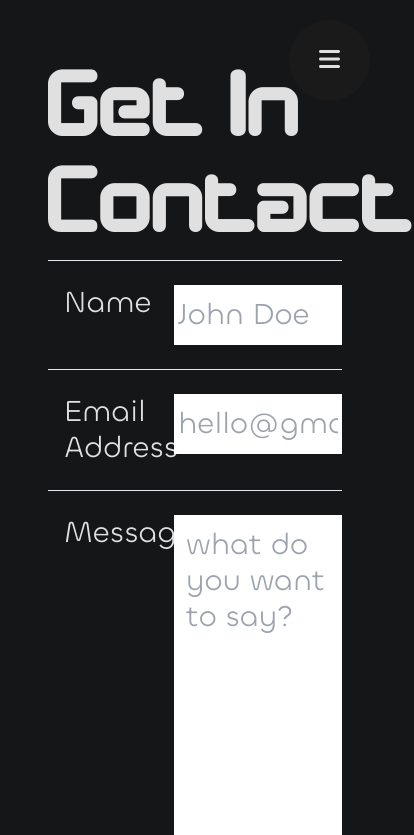
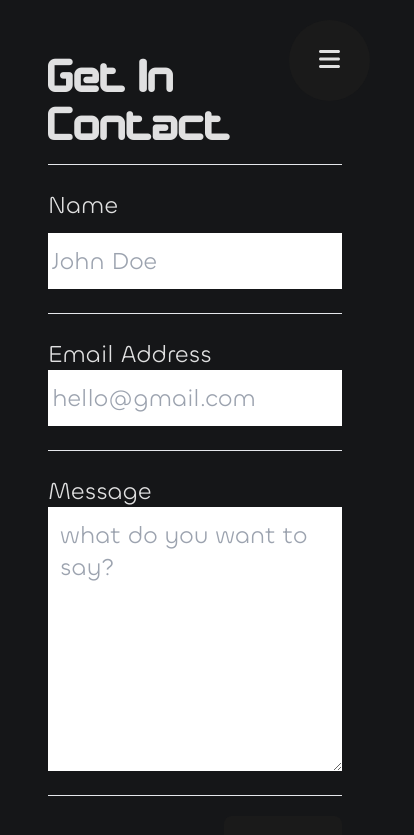
Before and after one commit to bhnord/portfolio_v2, a React (Vite) app: page /portfolio_v2/contact in a window 390 px wide. Shown: the top 835 px of the page, 414 px wide, since content can reach past the window. Built offline with nearby package versions, Linux system fonts and the light colour scheme.

Commit message:
changed contact page mobile sizings

```diff
--- a/src/components/Contact.tsx
+++ b/src/components/Contact.tsx
@@ -5,20 +5,20 @@ export default function Contact() {
       <div className="w-full min:h-screen">
         <Sidebar showButton={true} />
         <div className="p-12 py-18">
-          <h2 className="text-8xl" id="Contact">
+          <h2 className="md:text-8xl text-5xl" id="Contact">
             Get In Contact
           </h2>
           <form
-            className="text-3xl mt-5 pb-24"
+            className="md:text-3xl text-2xl mt-5 pb-24"
             action="https://formsubmit.co/68f6eb9f1161463baacb23c2ac67579b"
             method="POST"
           >
             <hr />
             <div className="grid grid-cols-7 py-6">
-              <div className="col-span-3 pl-4">
+              <div className="md:col-span-3 col-span-7 md:pl-4 pb-3">
                 <label htmlFor="name">Name</label>
               </div>
-              <div className="col-span-4 ">
+              <div className="md:col-span-4 col-span-7">
                 <input
                   name="name"
                   type="text"
@@ -31,11 +31,11 @@ export default function Contact() {
 
             <hr />
             <div className="grid grid-cols-7 py-6">
-              <div className="col-span-3 pl-4">
+              <div className="md:col-span-3 col-span-7 md:pl-4">
                 <label htmlFor="email">Email Address</label>
               </div>
 
-              <div className="col-span-4 ">
+              <div className="md:col-span-4 col-span-7">
                 <input
                   name="email"
                   type="email"
@@ -48,16 +48,16 @@ export default function Contact() {
 
             <hr />
             <div className="grid grid-cols-7 py-6 ">
-              <div className="col-span-3 pl-4">
+              <div className="md:col-span-3 col-span-7 md:pl-4">
                 <label htmlFor="description">Message</label>
               </div>
 
-              <div className="col-span-4">
+              <div className="md:col-span-4 col-span-7">
                 <textarea
                   name="message"
                   required
                   placeholder="what do you want to say?"
-                  className="p-3 w-full h-full min-h-96"
+                  className="p-3 w-full h-full md:min-h-96 min-h-64"
                 />
               </div>
             </div>
```
